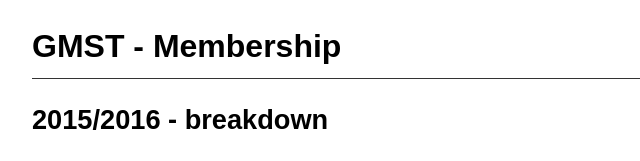
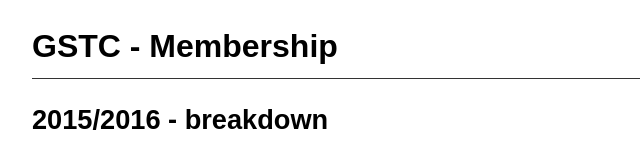
Before and after one commit to codekipple/GTSC, a plain HTML site: page index.html in a window 1280 px wide. Shown: the top 161 px of the page, 206-846 px from the left. Drawn offline with Linux system fonts and the light colour scheme.

Commit message:
Text correction

```diff
--- a/index.html
+++ b/index.html
@@ -3,7 +3,7 @@
     <head>
         <meta charset="utf-8">
         <meta http-equiv="x-ua-compatible" content="ie=edge">
-        <title>GMST - 2015/2016 Membership</title>
+        <title>GSTC - 2015/2016 Membership</title>
         <meta name="description" content="">
         <meta name="viewport" content="width=device-width, initial-scale=1">
         <link rel="stylesheet" href="css/1.normalize.css">
@@ -14,7 +14,7 @@
     <body>
 
         <main class="u-constrict">
-            <h1>GMST - Membership</h1>
+            <h1>GSTC - Membership</h1>
 
             <section>
                 <h2>2015/2016 - breakdown</h2>
```
